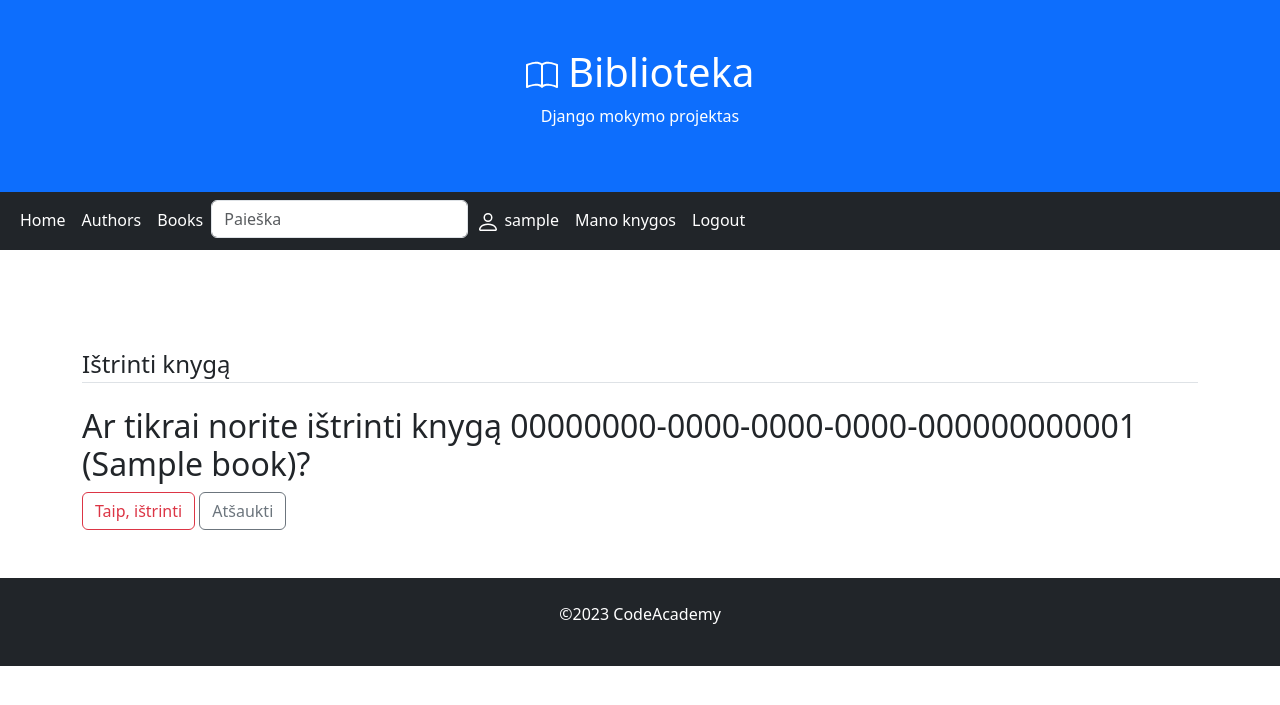
After one commit to DonatasNoreika/django_biblioteka_2023_08, a Django app: page /library/mybooks/1/delete in a window 1280 px wide. The commit adds this page. Shown: the top 705 px of the page. Run offline with Django 4.2, Linux system fonts and the light colour scheme; a user stored in the database is signed in; tables that the repository leaves empty hold one stand-in row (values such as "Sample post"); some libraries are stand-ins or nearby versions.

Commit message:
11: padarytas knygos egzemplioriaus DeleteView

```diff
--- a/mysite/library/templates/user_book.html
+++ b/mysite/library/templates/user_book.html
@@ -15,6 +15,7 @@
         {% if instance.reader == user %}
             <div>
                 <a class="btn btn-secondary btn-sm mt-1 mb-1" href="{% url 'mybook_update' instance.id %}">Redaguoti</a>
+                <a class="btn btn-danger btn-sm mt-1 mb-1" href="{% url 'mybook_delete' instance.id %}">Ištrinti</a>
             </div>
         {% endif %}
     </div>
--- /dev/null
+++ b/mysite/library/templates/user_book_delete.html
@@ -0,0 +1,18 @@
+{% extends "base.html" %}
+{% block "title" %}Biblioteka: Knygos egzemplioriaus trynimas{% endblock %}
+{% load crispy_forms_tags %}
+{% block "content" %}
+    <div class="content-section">
+    <form method="POST">
+        {% csrf_token %}
+        <fieldset class="form-group">
+            <legend class="border-bottom mb-4">Ištrinti knygą</legend>
+            <h2>Ar tikrai norite ištrinti knygą {{ instance.uuid }} ({{ instance.book.title }})?</h2>
+        </fieldset>
+        <div class="form-group">
+            <button class="btn btn-outline-danger" type="submit">Taip, ištrinti</button>
+            <a class="btn btn-outline-secondary" href="{% url 'mybook' instance.id %}">Atšaukti</a>
+        </div>
+    </form>
+    </div>
+{% endblock %}
--- a/mysite/library/urls.py
+++ b/mysite/library/urls.py
@@ -15,4 +15,5 @@ urlpatterns = [
     path("mybooks/<int:pk>", views.UserBooksDetailView.as_view(), name='mybook'),
     path("mybooks/new/", views.UserBooksCreateView.as_view(), name="mybooks_new"),
     path("mybooks/<int:pk>/update", views.UserBooksUpdateView.as_view(), name='mybook_update'),
+    path("mybooks/<int:pk>/delete", views.UserBooksDeleteView.as_view(), name='mybook_delete'),
 ]
--- a/mysite/library/views.py
+++ b/mysite/library/views.py
@@ -184,3 +184,14 @@ class UserBooksUpdateView(LoginRequiredMixin, UserPassesTestMixin, generic.Updat
     def test_func(self):
         book = self.get_object()
         return self.request.user == book.reader
+
+
+class UserBooksDeleteView(LoginRequiredMixin, UserPassesTestMixin, generic.DeleteView):
+    model = BookInstance
+    template_name = 'user_book_delete.html'
+    success_url = "/library/mybooks/"
+    context_object_name = 'instance'
+
+    def test_func(self):
+        book = self.get_object()
+        return self.request.user == book.reader
```
